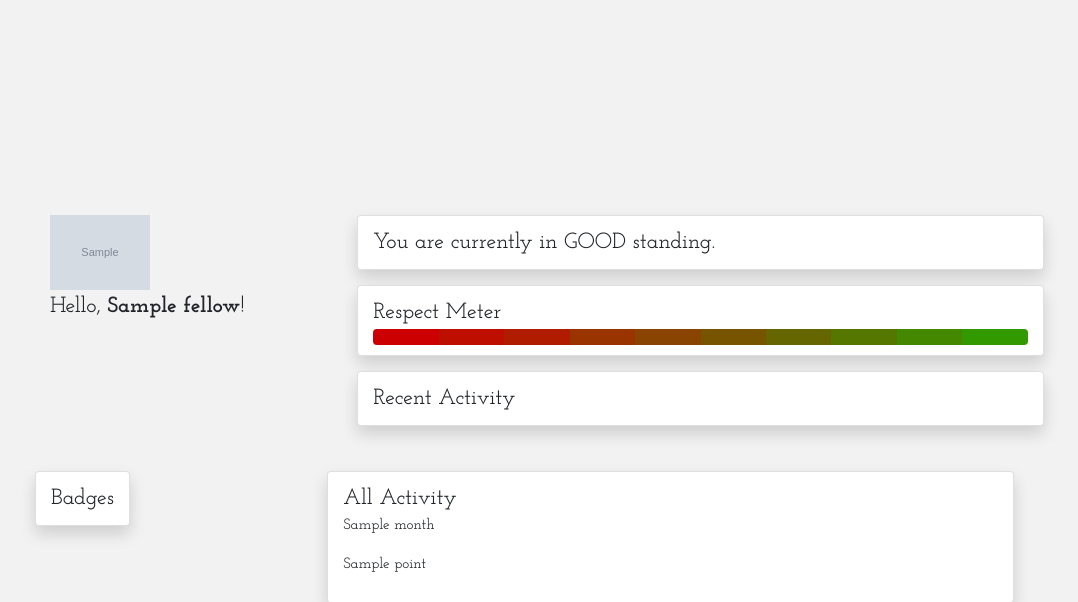
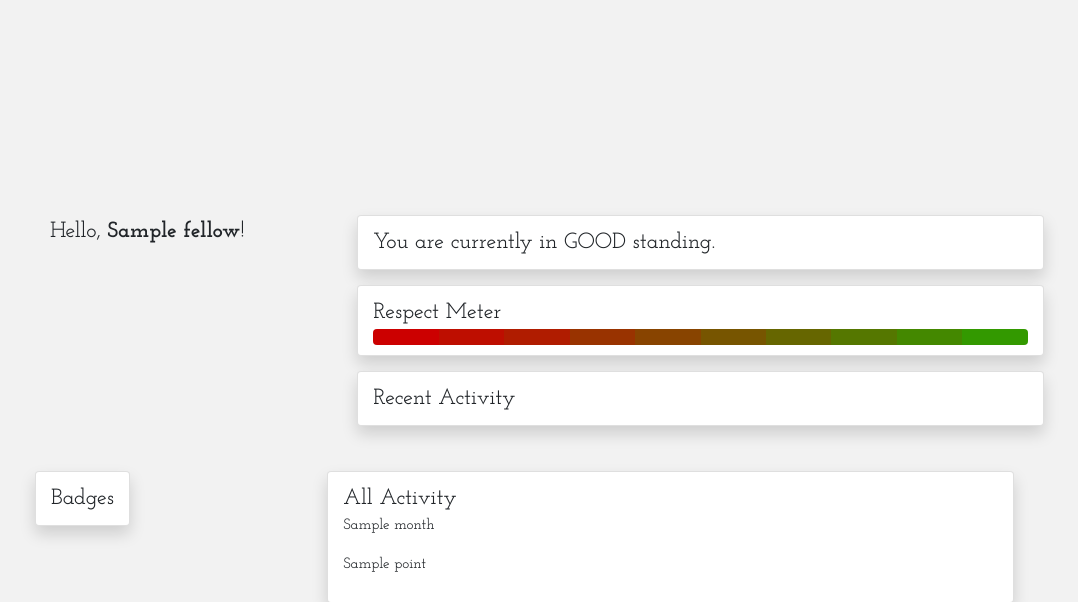
Before and after one commit to philanaaurelia/mlt-stats, a Flask app: template templates/index.html in a window 1280 px wide. Shown: the top 602 px of the page, without its empty margins (93-1171 px from the left). Run offline with Flask 2, Linux system fonts and the light colour scheme; the template is opened without the code that fills it: most values are stand-ins (such as "Sample title", 1, 10 or a date in 2020); grey boxes marked "Sample" are stand-in pictures; some libraries are stand-ins or nearby versions.

Commit message:
removing unecessary files and code x2

```diff
--- a/templates/index.html
+++ b/templates/index.html
@@ -15,7 +15,7 @@
   <div class="container">
     <div class="top row">
       <div class="column left">
-        <img src={{song_data.song_image}} width="100" /> <br>
+        <!-- <img src={{song_data.song_image}} width="100" /> <br> -->
         <span> Hello, </span><span class="bold"> {{fellow_data.name}}</span>! <br>
       </div>
       <div class="column right">
```
